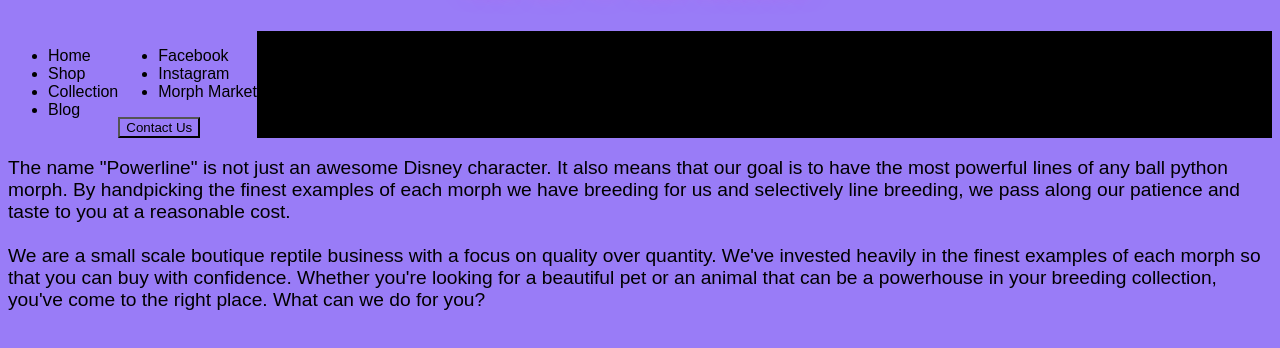
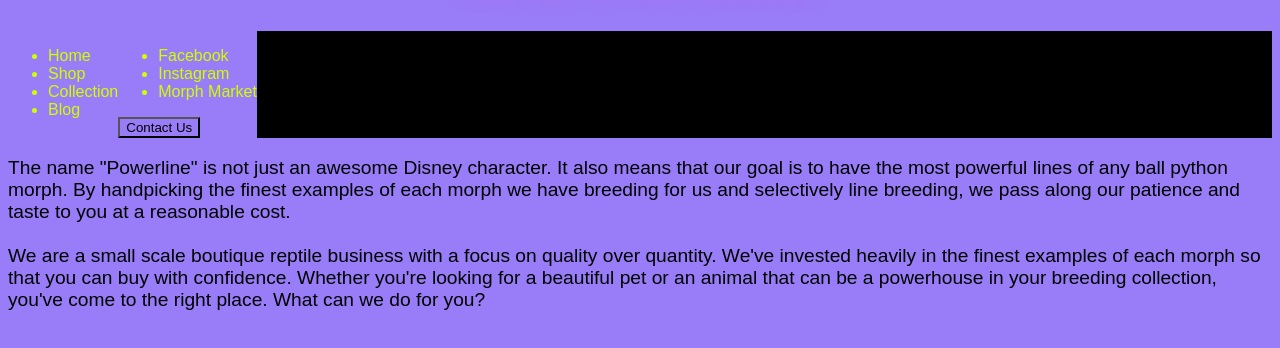
Before and after one commit to WholesaleMemories/powerline_website, a plain HTML site: page index.html in a window 1280 px wide. Shown: the part 222-570 px from the top of the page. Drawn offline with Linux system fonts and the light colour scheme; a web font is replaced by a local one.

Commit message:
Add font color to nav bar

```diff
--- a/style.css
+++ b/style.css
@@ -50,4 +50,5 @@ h2 {
 .navbar {
     background-color: black;
     display: flex;
+    color: rgb(208, 255, 0);
 }
```
